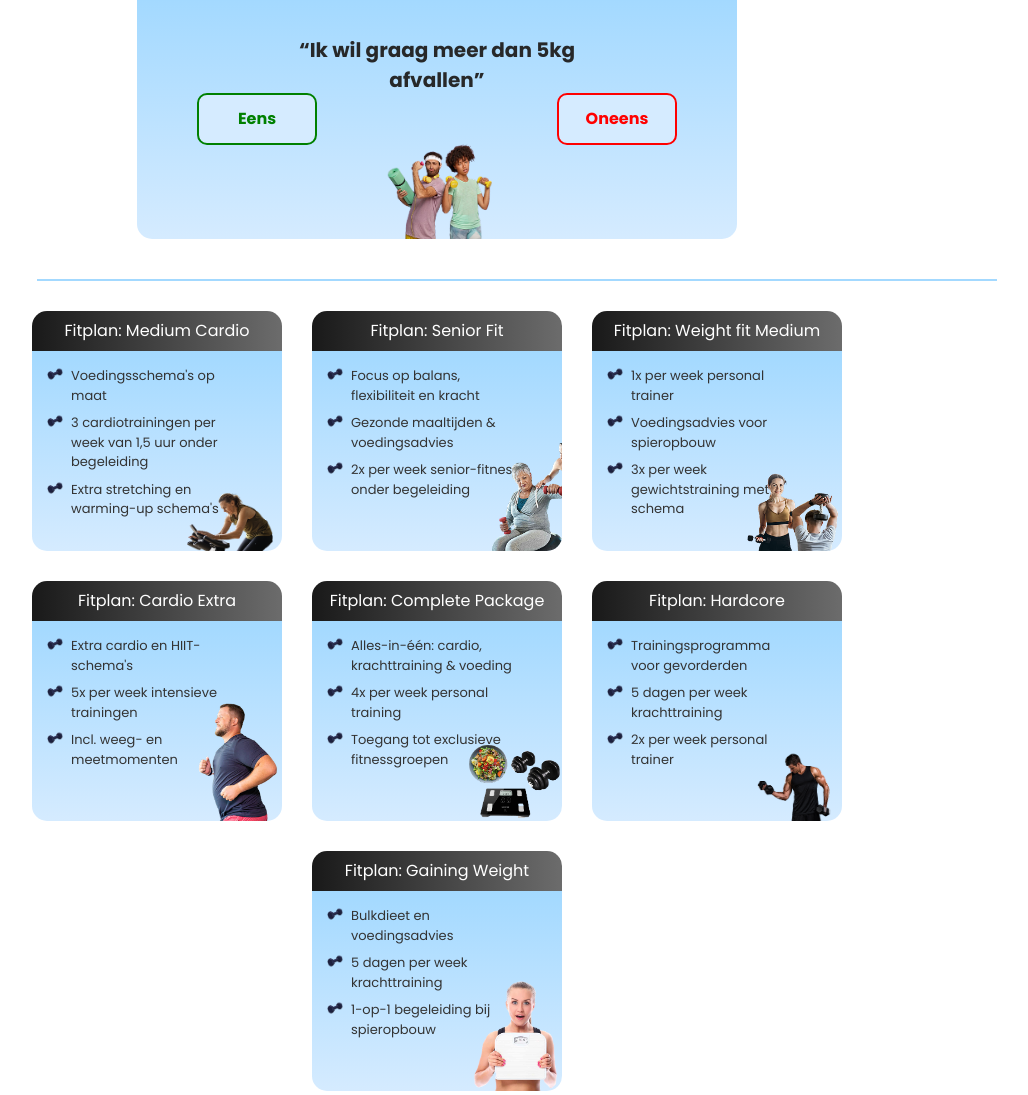
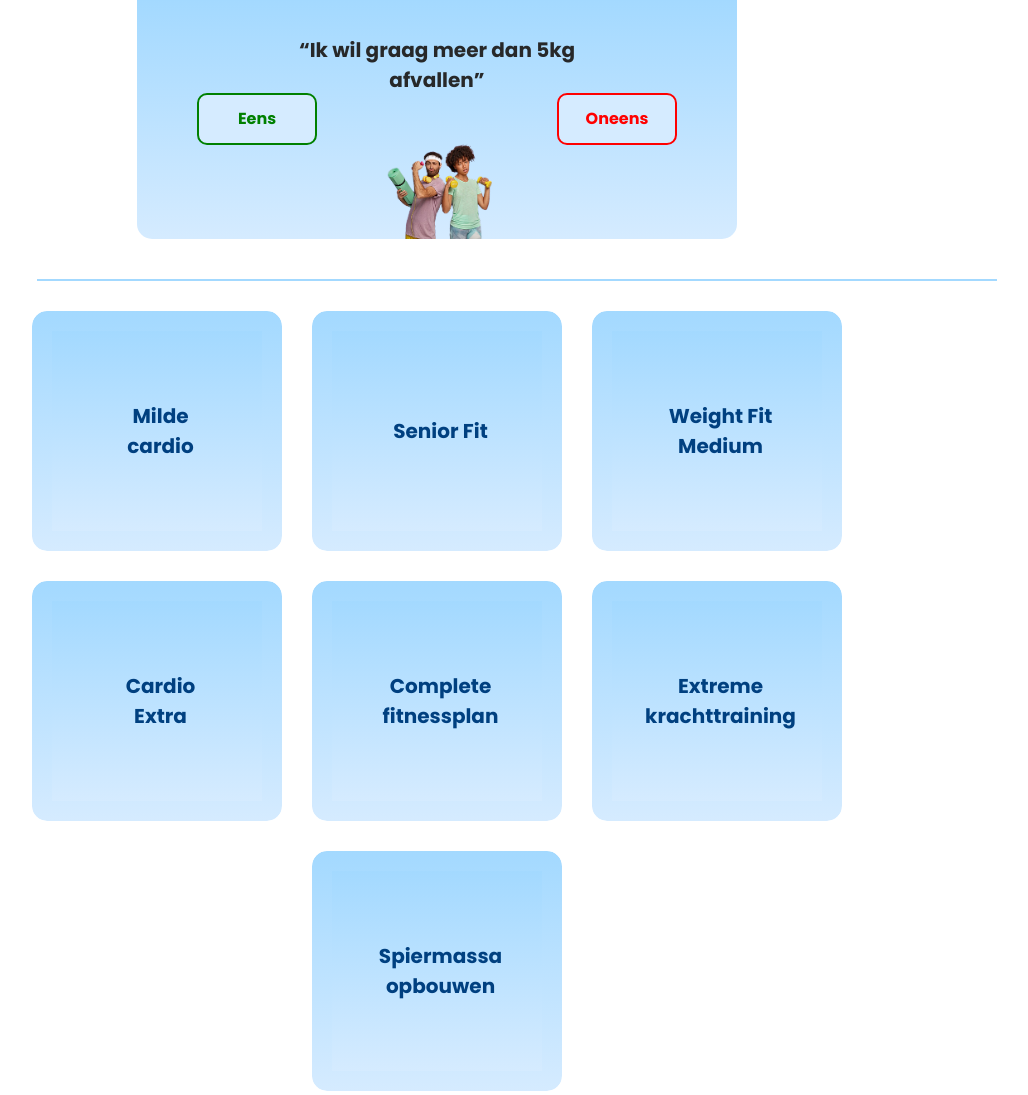
Before and after one commit to jaszy-md/MyGitguide-web, a PHP site: page /sportplan.php in a window 1280 px wide; the page is wider, and only the part inside the window is pictured. Shown: the part 801-1896 px from the top of that part, without its empty margins (203-1231 px from the left). Run offline with PHP 8.4, Linux system fonts and the light colour scheme.

Commit message:
blocks flipcard

```diff
--- a/assets/css/block_sportplanStyle.css
+++ b/assets/css/block_sportplanStyle.css
@@ -1,12 +1,78 @@
 .block {
+  width: 250px;
+  max-width: 250px;
+  height: 240px; /* Zorg dat beide kanten even hoog zijn */
+  border-radius: 15px;
+  overflow: hidden;
+  margin: 10px;
+  position: relative;
+  perspective: 1000px; /* Nodig voor flip */
+}
+
+.block-inner {
+  width: 100%;
+  height: 100%;
+  position: relative;
+  transform-style: preserve-3d;
+  transition: transform 0.6s;
+}
+
+.flipped .block-inner {
+  transform: rotateY(180deg);
+}
+
+/* Voor- en achterkant van de kaart */
+.block-front,
+.block-back {
+  width: 100%;
+  height: 100%;
+  position: absolute;
+  backface-visibility: hidden;
+  border-radius: 15px;
   display: flex;
   flex-direction: column;
-  width: 250px; /* Vaste breedte */
-  max-width: 250px;
-  border-radius: 15px; /* Afgeronde hoeken */
-  overflow: hidden; /* Voorkomt dat de gradient buiten de border-radius valt */
-  margin: 10px;
-  position: relative;
+  align-items: center;
+  justify-content: center;
+}
+
+/* ✅ Voorkant: Blauw met grotere, bold tekst in het midden */
+.block-front {
+  background: linear-gradient(to bottom, #a3d9ff, #d5ebff);
+  text-align: center;
+  display: flex;
+  align-items: center;
+  justify-content: center;
+  padding: 20px;
+}
+
+.front-content {
+  font-size: 18px; /* Grotere tekst */
+  font-weight: bold; /* Dikke letters */
+  color: #004080;
+  text-align: center;
+  display: flex;
+  align-items: center;
+  justify-content: center;
+  height: 100%; /* Volledige hoogte benutten */
+  width: 100%; /* Volledige breedte benutten */
+  flex-direction: column; /* Zorgt dat meerdere elementen netjes onder elkaar staan */
+}
+
+.front-content ul {
+  list-style: none;
+  margin: 0;
+}
+
+.front-text {
+  font-size: 20px; /* Nog iets groter */
+  font-weight: bold;
+  text-align: center;
+}
+
+/* ✅ Achterkant blijft hetzelfde */
+.block-back {
+  transform: rotateY(180deg);
+  background: linear-gradient(to bottom, #ffffff, #f0f0f0);
 }
 
 .block-header {
@@ -15,11 +81,12 @@
     to right,
     rgba(0, 0, 0, 0.9),
     rgba(92, 92, 92, 0.9)
-  ); /* 70% transparantie */
+  );
   display: flex;
   align-items: center;
   justify-content: center;
   color: white;
+  width: 100%;
 }
 
 .block-content {
@@ -27,8 +94,6 @@
   background: linear-gradient(to bottom, #a3d9ff, #d5ebff);
   display: flex;
   flex-direction: column;
-  align-items: flex-start; /* Tekst links uitlijnen */
-  justify-content: space-between;
   padding: 15px;
   padding-right: 40px;
   position: relative;
@@ -37,7 +102,7 @@
 .content-list {
   padding: 0;
   margin: 0;
-  list-style: none; /* Verwijdert standaard bullets */
+  list-style: none;
   padding-left: 0;
   display: flex;
   flex-direction: column;
@@ -48,24 +113,24 @@
   margin-bottom: 8px;
   color: #333;
   display: flex;
-  align-items: center; /* Zorgt ervoor dat de afbeelding en tekst op één lijn staan */
-  gap: 8px; /* Afstand tussen de afbeelding en de tekst */
+  align-items: center;
+  gap: 8px;
 }
 
 .list-icon {
-  width: 16px; /* Pas de grootte van de dumbbell aan */
+  width: 16px;
   height: auto;
-  flex-shrink: 0; /* Voorkomt dat de afbeelding wordt verkleind */
-  align-self: flex-start; /* Zorgt ervoor dat de afbeelding uitgelijnd blijft aan de bovenkant */
+  flex-shrink: 0;
+  align-self: flex-start;
 }
 
 .list-text {
-  display: block; /* Zorgt ervoor dat tekst correct uitlijnt */
-  flex: 1; /* Laat tekst de beschikbare ruimte gebruiken */
+  display: block;
+  flex: 1;
 }
 
 .content-image {
-  width: 95px; /* Pas aan naar wens */
+  width: 95px;
   height: auto;
   position: absolute;
   bottom: 0;
--- a/components/block_sportplan.php
+++ b/components/block_sportplan.php
@@ -1,14 +1,27 @@
 <?php
-function renderBlock($header, $content, $image)
+function renderBlock($header, $content, $image, $frontContent)
 {
 ?>
-    <div class="block">
+    <div class="block" onclick="flipCard(this)">
+        <div class="block-inner">
+            <!-- Voorkant met dynamische inhoud -->
+            <div class="block-front">
+                <div class="block-content front-content">
+                    <ul>
+                        <?php foreach ($frontContent as $item): ?>
+                            <li class="front-text"><?php echo htmlspecialchars($item); ?></li>
+                        <?php endforeach; ?>
+                    </ul>
+                </div>
+            </div>
+
+            <!-- Achterkant: Behoudt originele styling -->
+            <div class="block-back">
                 <div class="block-header">Fitplan: <?php echo htmlspecialchars($header); ?></div>
                 <div class="block-content">
                     <ul class="content-list">
                         <?php foreach ($content as $item): ?>
                             <li>
-                        <img src="assets/img/dumbell.png" alt="Bullet Point" class="list-icon">
                                 <span class="list-text"><?php echo htmlspecialchars($item); ?></span>
                             </li>
                         <?php endforeach; ?>
@@ -16,6 +29,8 @@ function renderBlock($header, $content, $image)
                     <img src="<?php echo htmlspecialchars($image); ?>" alt="Block Image" class="content-image">
                 </div>
             </div>
+        </div>
+    </div>
 <?php
 }
 ?>
--- a/sportplan.php
+++ b/sportplan.php
@@ -27,60 +27,57 @@ include_once 'components/block_sportplan.php'; // Verwijzing aangepast
     <div class="block-container">
         <?php
         $blocks = [
-            ["header" => "Medium Cardio", "content" => [
-                "Voedingsschema's op maat",
-                "3 cardiotrainingen per week van 1,5 uur onder begeleiding",
-                "Extra stretching en warming-up schema's"
-            ], "image" => "assets/img/cardio-middle.png"],
-
-            ["header" => "Senior Fit", "content" => [
-                "Focus op balans, flexibiliteit en kracht",
-                "Gezonde maaltijden & voedingsadvies",
-                "2x per week senior-fitness onder begeleiding",
-            ], "image" => "assets/img/senior.png"],
-
-            ["header" => "Weight fit Medium", "content" => [
-                "1x per week personal trainer",
-                "Voedingsadvies voor spieropbouw",
-                "3x per week gewichtstraining met schema",
-            ], "image" => "assets/img/experienced.png"],
-
-            ["header" => "Cardio Extra", "content" => [
-                "Extra cardio en HIIT-schema's",
-                "5x per week intensieve trainingen",
-                "Incl. weeg- en meetmomenten"
-            ], "image" => "assets/img/extra-cardio.png"],
-
-            ["header" => "Complete Package", "content" => [
-                "Alles-in-één: cardio, krachttraining & voeding",
-                "4x per week personal training",
-                "Toegang tot exclusieve fitnessgroepen"
-            ], "image" => "assets/img/full-package.png"],
-
-            ["header" => "Hardcore", "content" => [
-                "Trainingsprogramma voor gevorderden",
-                "5 dagen per week krachttraining",
-                "2x per week personal trainer"
-            ], "image" => "assets/img/extra-gym.png"],
-
-            ["header" => "Gaining Weight", "content" => [
-                "Bulkdieet en voedingsadvies",
-                "5 dagen per week krachttraining",
-                "1-op-1 begeleiding bij spieropbouw"
-            ], "image" => "assets/img/gaining.png"]
+            [
+                "header" => "Medium Cardio",
+                "frontContent" => ["Milde cardio"],
+                "content" => ["Voedingsschema's op maat", "3 cardiotrainingen per week van 1,5 uur onder begeleiding", "Extra stretching en warming-up schema's"],
+                "image" => "assets/img/cardio-middle.png"
+            ],
+            [
+                "header" => "Senior Fit",
+                "frontContent" => ["Senior Fit"],
+                "content" => ["Focus op balans, flexibiliteit en kracht", "Gezonde maaltijden & voedingsadvies", "2x per week senior-fitness onder begeleiding"],
+                "image" => "assets/img/senior.png"
+            ],
+            [
+                "header" => "Weight Fit Medium",
+                "frontContent" => ["Weight Fit Medium"],
+                "content" => ["1x per week personal trainer", "Voedingsadvies voor spieropbouw", "3x per week gewichtstraining met schema"],
+                "image" => "assets/img/experienced.png"
+            ],
+            [
+                "header" => "Cardio Extra",
+                "frontContent" => ["Cardio Extra"],
+                "content" => ["Extra cardio en HIIT-schema's", "5x per week intensieve trainingen", "Incl. weeg- en meetmomenten"],
+                "image" => "assets/img/extra-cardio.png"
+            ],
+            [
+                "header" => "Complete Package",
+                "frontContent" => ["Complete fitnessplan"],
+                "content" => ["Alles-in-één: cardio, krachttraining & voeding", "4x per week personal training", "Toegang tot exclusieve fitnessgroepen"],
+                "image" => "assets/img/full-package.png"
+            ],
+            [
+                "header" => "Hardcore",
+                "frontContent" => ["Extreme krachttraining"],
+                "content" => ["Trainingsprogramma voor gevorderden", "5 dagen per week krachttraining", "2x per week personal trainer"],
+                "image" => "assets/img/extra-gym.png"
+            ],
+            [
+                "header" => "Gaining Weight",
+                "frontContent" => ["Spiermassa opbouwen"],
+                "content" => ["Bulkdieet en voedingsadvies", "5 dagen per week krachttraining", "1-op-1 begeleiding bij spieropbouw"],
+                "image" => "assets/img/gaining.png"
+            ]
         ];
 
         foreach ($blocks as $block):
-            renderBlock($block["header"], $block["content"], $block["image"]);
+            renderBlock($block["header"], $block["content"], $block["image"], $block["frontContent"]);
         endforeach;
         ?>
     </div>
 </main>
 
 <?php include 'footer.php'; ?>
-
 <script src="assets/js/sportplanScript.js"></script>
-
 </body>
-
-</html>
```
Lines whose indentation alone changed are shown as unchanged.
